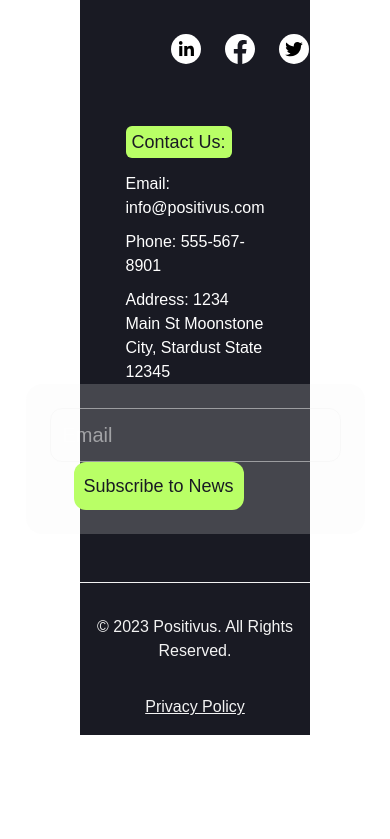
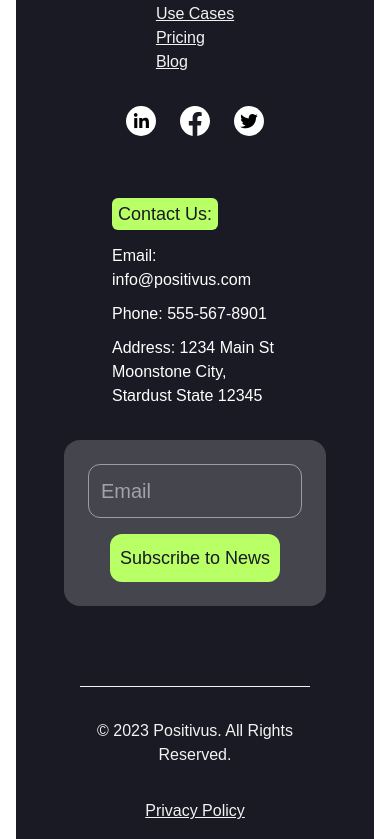
Before and after one commit to PedroRevesMD/positivus-landingpage, a React app: page / in a window 390 px wide. Shown: the part 9119-9958 px from the top of the page. Before the commit the page ends 9854 px from the top, so only its background shows below. Built offline with nearby package versions, Linux system fonts and the light colour scheme; the HTML template or start-up script is replaced by a standard one.

Commit message:
feat: create Footer component

```diff
--- a/src/components/Footer.tsx
+++ b/src/components/Footer.tsx
@@ -5,11 +5,11 @@ import FacebookIcon from "../assets/facebookIcon.svg"
 import PositivusWhiteLogo from "../assets/positivus-whitelogo.svg"
 export default function Footer() {
   return (
-    <footer className="mx-20 bg-dark-gray font-grotesk max-w-screen rounded-t-4xl">
+    <footer className="mx-4 lg:mx-20 bg-dark-gray font-grotesk max-w-screen rounded-t-4xl">
       <div className="flex flex-col lg:flex-row items-center justify-between px-20 pt-12">
         <img src={PositivusWhiteLogo} alt="Positivus's Logo" loading="lazy" />
         <nav>
-          <ul className="flex flex-col lg:flex-row gap-x-12 underline text-light-gray m-4">
+          <ul className="flex flex-col md:flex-row md:my-6 gap-x-12 underline text-light-gray m-4">
             <li className="cursor-pointer">About</li>
             <li className="cursor-pointer">Services</li>
             <li className="cursor-pointer">Use Cases</li>
@@ -23,7 +23,7 @@ export default function Footer() {
           <img src={TwitterIcon} alt="Twitter's Icon" loading="lazy" className="cursor-pointer" />
         </div>
       </div>
-      <div className="flex flex-col lg:flex-row items-center gap-x-48 m-12">
+      <div className="flex flex-col lg:flex-row items-center gap-x-24 m-12">
         <div className="text-white font-grotesk mx-12">
           <span className="p-1.5 bg-lime-green text-dark-gray font-medium text-lg rounded-md">Contact Us:</span>
           <div className="flex flex-col gap-y-2.5 mt-4">
@@ -33,14 +33,14 @@ export default function Footer() {
               Moonstone City, Stardust State 12345</p>
           </div>
         </div>
-        <div className="bg-light-gray/20 rounded-2xl p-6">
-          <input type="email" placeholder="Email" className="border border-light-gray/50 text-xl font-medium text-white p-3 rounded-xl" />
-          <button className="bg-lime-green text-dark-gray font-medium text-lg p-2.5 ml-6 rounded-xl cursor-pointer">Subscribe to News</button>
+        <div className="bg-light-gray/20 rounded-2xl p-6 my-8 flex flex-col lg:flex-row items-center gap-y-4">
+          <input type="email" placeholder="Email" className="w-full lg:w-fit border border-light-gray/50 text-xl font-medium text-white p-3 rounded-xl" />
+          <button className="bg-lime-green text-dark-gray font-medium text-lg p-2.5 lg:ml-6 rounded-xl cursor-pointer">Subscribe to News</button>
         </div>
       </div>
-      <div className="flex flex-col lg:flex-row border-t border-light-gray pt-4">
+      <div className="flex flex-col lg:flex-row border-t border-light-gray pt-4 mx-16">
         <span className="text-light-gray text-center lg:text-left m-4">© 2023 Positivus. All Rights Reserved.</span>
-        <a href="" className="text-light-gray underline text-center lg:text-left m-4">Privacy Policy</a>
+        <a href="/" className="text-light-gray underline text-center lg:text-left m-4">Privacy Policy</a>
       </div>
     </footer>
   )
```
